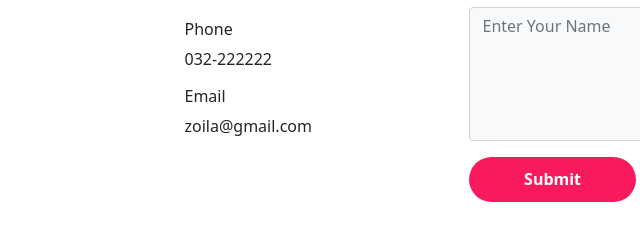
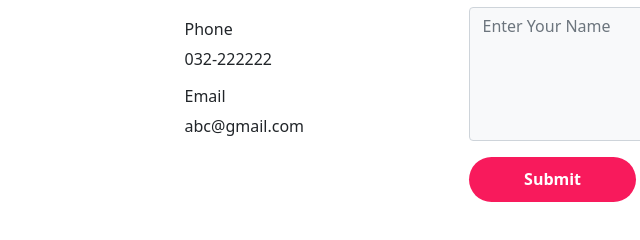
Before and after one commit to Kalsoom-Nazar/bootstrap-landing-page, a plain HTML site: page index.html in a window 1280 px wide. Shown: the part 3507-3747 px from the top of the page, 40-680 px from the left. Drawn offline with nearby package versions, Linux system fonts and the light colour scheme; a web font is replaced by a local one.

Commit message:
Update index.html

```diff
--- a/index.html
+++ b/index.html
@@ -318,7 +318,7 @@
                             <h6>Phone</h6>
                             <p>032-222222</p>
                             <h6>Email</h6>
-                            <p>zoila@gmail.com</p>
+                            <p>abc@gmail.com</p>
                     </div>
                     <div class="col-lg-7">
                         <div class="row">
```
